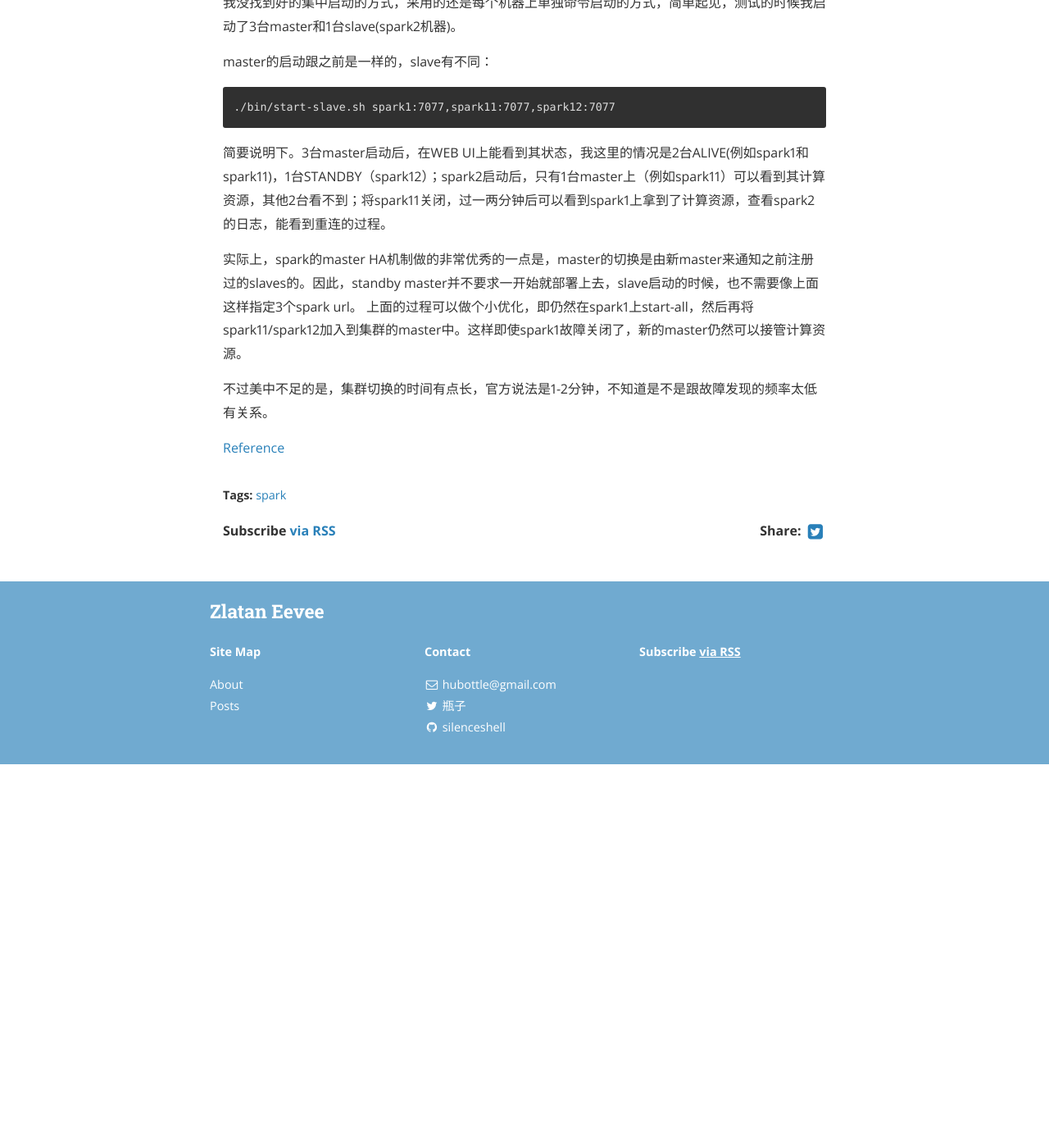
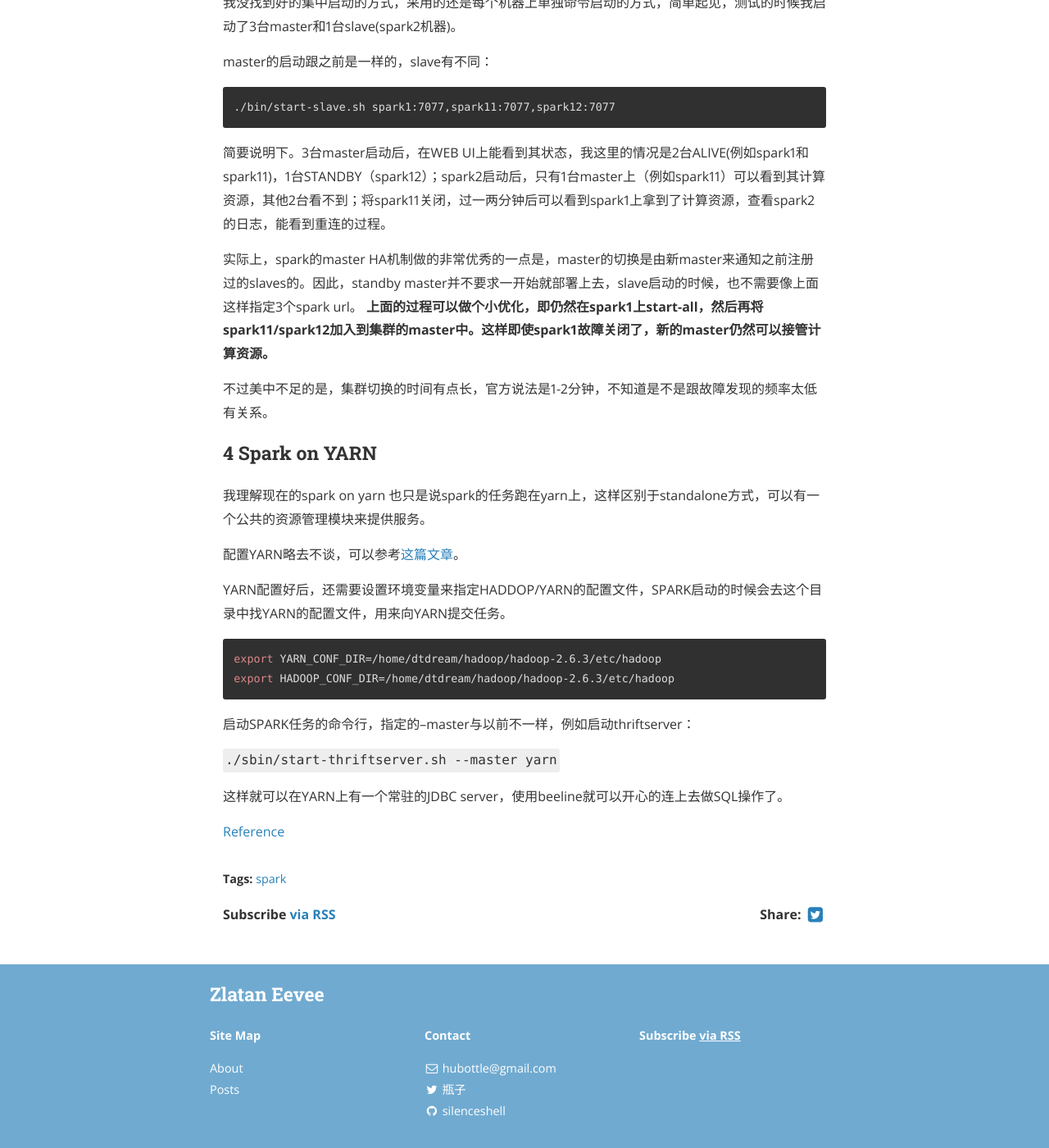
Before and after one commit to iclouding/silenceshell.github.io, a Jekyll site: the page built from _posts/2016-04-05-spark-standalone.md, in a window 1280 px wide and 1400 px high, scrolled down 4739 px. Shown: the whole window at 82% size. Built offline with Jekyll 4.4.1, drawn with Linux system fonts in a browser that asks for light colours; nearby versions of some CDN libraries; comment, search, counter and statistics services are not loaded; before the commit the page ends 5671 px from its top, so only the background shows below that.

Commit message:
add spark on yarn

````diff
--- a/_posts/2016-04-05-spark-standalone.md
+++ b/_posts/2016-04-05-spark-standalone.md
@@ -148,11 +148,30 @@ master的启动跟之前是一样的，slave有不同：
 
 简要说明下。3台master启动后，在WEB UI上能看到其状态，我这里的情况是2台ALIVE(例如spark1和spark11)，1台STANDBY（spark12）；spark2启动后，只有1台master上（例如spark11）可以看到其计算资源，其他2台看不到；将spark11关闭，过一两分钟后可以看到spark1上拿到了计算资源，查看spark2的日志，能看到重连的过程。
 
+
 实际上，spark的master HA机制做的非常优秀的一点是，master的切换是由新master来通知之前注册过的slaves的。因此，standby master并不要求一开始就部署上去，slave启动的时候，也不需要像上面这样指定3个spark url。
-上面的过程可以做个小优化，即仍然在spark1上start-all，然后再将spark11/spark12加入到集群的master中。这样即使spark1故障关闭了，新的master仍然可以接管计算资源。
+**上面的过程可以做个小优化，即仍然在spark1上start-all，然后再将spark11/spark12加入到集群的master中。这样即使spark1故障关闭了，新的master仍然可以接管计算资源。**
 
 不过美中不足的是，集群切换的时间有点长，官方说法是1-2分钟，不知道是不是跟故障发现的频率太低有关系。
 
+### 4 Spark on YARN
+
+我理解现在的spark on yarn 也只是说spark的任务跑在yarn上，这样区别于standalone方式，可以有一个公共的资源管理模块来提供服务。
+
+配置YARN略去不谈，可以参考[这篇文章](http://www.alexjf.net/blog/distributed-systems/hadoop-yarn-installation-definitive-guide/#single-node-test)。
+
+YARN配置好后，还需要设置环境变量来指定HADDOP/YARN的配置文件，SPARK启动的时候会去这个目录中找YARN的配置文件，用来向YARN提交任务。
+
+```
+export YARN_CONF_DIR=/home/dtdream/hadoop/hadoop-2.6.3/etc/hadoop
+export HADOOP_CONF_DIR=/home/dtdream/hadoop/hadoop-2.6.3/etc/hadoop
+```
+
+启动SPARK任务的命令行，指定的--master与以前不一样，例如启动thriftserver：
+
+`./sbin/start-thriftserver.sh --master yarn`
+
+这样就可以在YARN上有一个常驻的JDBC server，使用beeline就可以开心的连上去做SQL操作了。
 
 
 [Reference](http://spark.apache.org/docs/latest/spark-standalone.html)
````
